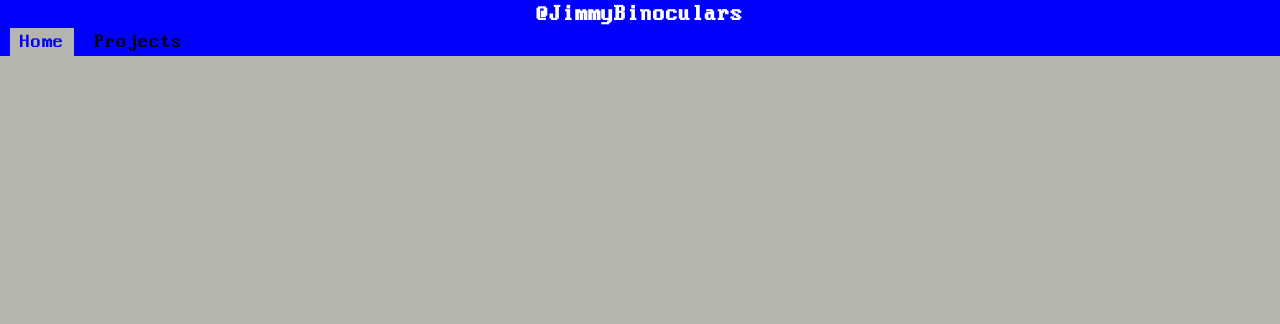
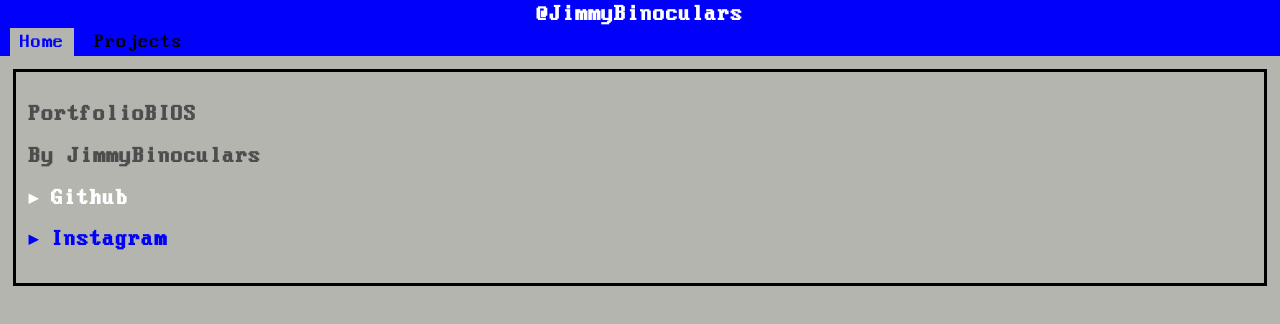
Before and after one commit to JimmyBinoculars/BIOSPortfolio, a plain HTML site: page index.html in a window 1280 px wide. Drawn offline with Linux system fonts and the light colour scheme.

Commit message:
Add content selection functionality and style updates for portfolio links

```diff
--- a/index.html
+++ b/index.html
@@ -20,6 +20,14 @@
             </div>
         </div>
     </div>
+    <div id="content-master">
+        <div id="main-page" class="content">
+            <h3>PortfolioBIOS</h3>
+            <h3>By JimmyBinoculars</h3>
+            <h3 class="content-selectable">▸ Github</h3>
+            <h3 class="content-selectable">▸ Instagram</h3>
+        </div>
+    </div>
 <script src="./scripts/nav-select.js"></script>
 </body>
 </html>
--- a/scripts/nav-select.js
+++ b/scripts/nav-select.js
@@ -17,3 +17,31 @@ document.addEventListener('keydown', (e) => {
     // Add selection to the new current option
     options[currentIndex].classList.add('top-option-selected');
 });
+
+const content_options = document.querySelectorAll('.content-selectable');
+let content_currentIndex = 0;
+
+// Initialize first option as selected
+content_options[content_currentIndex].classList.add('content-selectable-selected');
+
+document.addEventListener('keydown', (e) => {
+    // Remove the selection from the current option
+    content_options[content_currentIndex].classList.remove('content-selectable-selected');
+
+    if (e.key === 'ArrowUp') {
+        content_currentIndex = (content_currentIndex + 1) % options.length;
+    } else if (e.key === 'ArrowDown') {
+        content_currentIndex = (content_currentIndex - 1 + options.length) % options.length;
+    }
+
+    // Add selection to the new current option
+    content_options[content_currentIndex].classList.add('content-selectable-selected');
+});
+
+document.addEventListener('keydown', (e) => {
+    if (e.key === 'Enter') {
+        if (content_currentIndex === 0) {
+            window.open('https://www.github.com/JimmyBinoculars', '_blank');
+        }
+    }
+});
--- a/styles/main.css
+++ b/styles/main.css
@@ -31,13 +31,13 @@ body {
 
 #top-nav {
     width: 100%;
-    height: 3.5vh;
+    height: 1.75em;
     background-color: rgb(1, 0, 251);
     padding: 0;
 }
 
 #top-options {
-    height: 3.5vh;
+    height: 1.75em;
     overflow: hidden;
     display: flex;
     align-items: stretch;
@@ -58,3 +58,29 @@ body {
     background-color: rgb(180, 181, 175);
     color: rgb(1, 0, 251);
 }
+
+#content-master {
+    width: 100%;
+    display: flex;
+    flex-direction: column;
+    color: rgb(77, 77, 77);
+}
+
+.content{
+    flex: 1;
+}
+
+#main-page {
+    overflow: hidden;
+    margin: 1vw;
+    padding: 1vw;
+    border: 0.25vw solid black;
+}
+
+.content-selectable {
+    color: rgb(1, 0, 251);
+}
+
+.content-selectable-selected {
+    color: white;
+}
```
